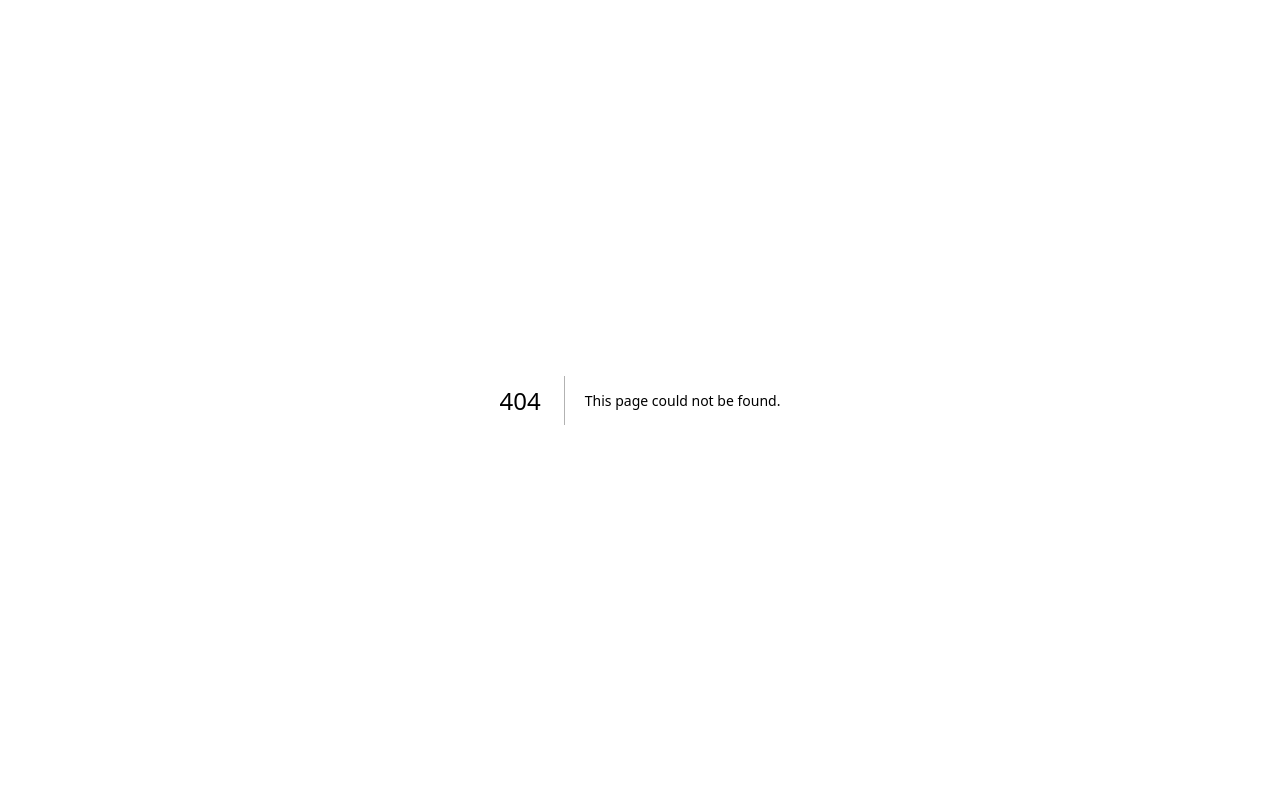
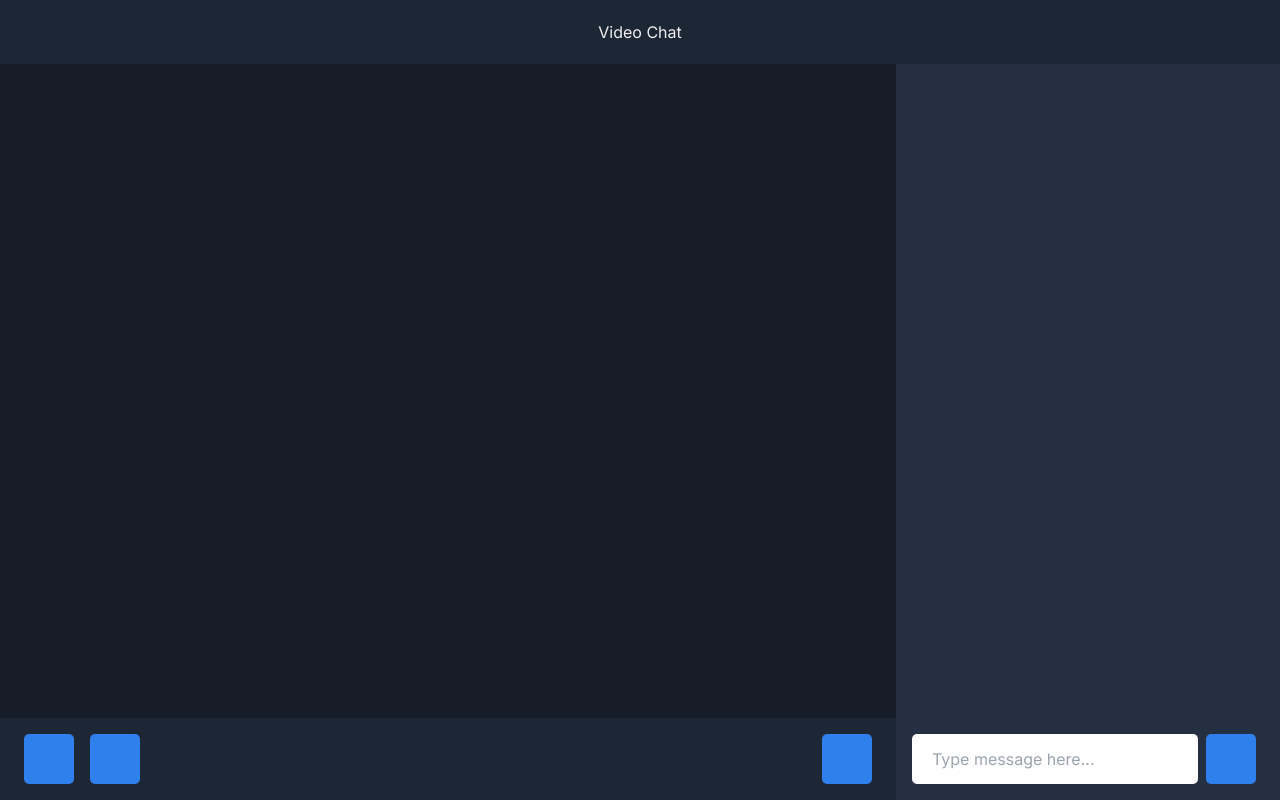
Before and after one commit to arpitnema07/debuggers-club, a Next.js app: page /mentors in a window 1280 px wide. Before the commit this address had no page. Built offline with nearby package versions, Linux system fonts and the light colour scheme.

Commit message:
add mentors

```diff
--- a/components/Hero.js
+++ b/components/Hero.js
@@ -1,4 +1,4 @@
-import React from "react";
+import React, { useEffect, useState } from "react";
 import HeroImage from "../public/images/image1.jpeg";
 import Image from "next/image";
 import { FaAngleRight } from "react-icons/fa6";
@@ -10,7 +10,29 @@ import cardImage4 from "../public/images/css.png";
 import cardImage5 from "../public/images/course1.png";
 
 import Link from "next/link";
+import axios from "axios";
+import Cookies from "js-cookie";
 const Hero = () => {
+  const accessToken = Cookies.get("accessToken");
+  const [allCources, setAllCources] = useState([]);
+
+  useEffect(() => {
+    if (accessToken) {
+      getAllCources();
+    }
+  }, []);
+
+  const getAllCources = async () => {
+    try {
+      const { data } = await axios.get("/api/courses", {
+        headers: {
+          Authorization: `Bearer ${accessToken}`,
+        },
+      });
+      console.log("data", data);
+      setAllCources(data?.courses);
+    } catch (error) {}
+  };
   return (
     <>
       <div>
@@ -52,74 +74,25 @@ const Hero = () => {
             </h2>
             <div className="grid grid-cols-2 justify-between gap-32 mx-28">
               {/* card 1 */}
-              <div className=" border-2 ">
-                <Image src={cardImage5} alt="card" className="w-full" />
-                <h2 className="text-xl font-normal p-2">
-                  This is card Heading
-                </h2>
-                <p className="p-2">
-                  Lorem ipsum dolor sit amet consectetur, adipisicing elit.
-                  Recusandae a, pariatur quo quos itaque maxime, inventore
-                  perspiciatis totam fuga
-                </p>
-                <Link href="/blogs/1" className="text-green-500 p-2">
-                  Read More
-                </Link>
-              </div>
-              {/* card 2 */}
-              <div className=" border-2 ">
-                <Image src={cardImage1} alt="card" className="w-full" />
-                <h2 className="text-xl font-normal p-2">
-                  This is card Heading
-                </h2>
-                <p className="p-2">
-                  Lorem ipsum dolor sit amet consectetur, adipisicing elit.
-                  Recusandae a, pariatur quo quos itaque maxime, inventore
-                  perspiciatis totam fuga
-                </p>
-                <button className="text-green-500 p-2">Read More</button>
-              </div>
-              {/* card 3 */}
-              <div className=" border-2 ">
-                <Image src={cardImage2} alt="card" className="w-full" />
-                <h2 className="text-xl font-normal p-2">
-                  This is card Heading
-                </h2>
-                <p className="p-2">
-                  Lorem ipsum dolor sit amet consectetur, adipisicing elit.
-                  Recusandae a, pariatur quo quos itaque maxime, inventore
-                  perspiciatis totam fuga
-                </p>
-                <button className="text-green-500 p-2">Read More</button>
-              </div>
-              {/* card 4 */}
-              <div className=" border-2 ">
-                <Image src={cardImage3} alt="card" className="w-full" />
-                <h2 className="text-xl font-normal p-2">
-                  This is card Heading
-                </h2>
-                <p className="p-2">
-                  Lorem ipsum dolor sit amet consectetur, adipisicing elit.
-                  Recusandae a, pariatur quo quos itaque maxime, inventore
-                  perspiciatis totam fuga
-                </p>
-
-                <button className="text-green-500 p-2">Read More</button>
-              </div>
-              {/* card 5 */}
-              <div className=" border-2 ">
-                <Image src={cardImage4} alt="card" className="w-full" />
-                <h2 className="text-xl font-normal p-2">
-                  This is card Heading
-                </h2>
-                <p className="p-2">
-                  Lorem ipsum dolor sit amet consectetur, adipisicing elit.
-                  Recusandae a, pariatur quo quos itaque maxime, inventore
-                  perspiciatis totam fuga
-                </p>
-
-                <button className="text-green-500 p-2">Read More</button>
-              </div>
+              {allCources?.map((data, i) => {
+                return (
+                  <div className=" border-2 ">
+                    <img
+                      src={`/${data?.image}`}
+                      alt="card"
+                      className="w-full"
+                    />
+                    <h2 className="text-xl font-normal p-2">{data?.name}</h2>
+                    <p className="p-2">{data?.shortDesc}</p>
+                    <Link
+                      href={`/courses/${data?._id}`}
+                      className="text-green-500 p-2"
+                    >
+                      Read More
+                    </Link>
+                  </div>
+                );
+              })}
             </div>
           </div>
         </div>
--- a/src/app/courses/[course]/page.js
+++ b/src/app/courses/[course]/page.js
@@ -8,6 +8,7 @@ import { useRouter, useSearchParams } from "next/navigation";
 import Reviews from "../../../../components/Reviews";
 import axios from "axios";
 import Cookies from "js-cookie";
+import Link from "next/link";
 // import cardImage from "../../../../public/images/course2.jpg";
 
 const page = (props) => {
@@ -47,9 +48,11 @@ const page = (props) => {
         <div className="flex gap-2 my-3">
           <div className="ml-auto">
             {/* <button className="text-white bg-blue-700  rounded-md py-2 px-4 ">Enroll Now</button> */}
-            <button className="text-white bg-blue-700 ml-auto rounded-md py-2 px-4 mr-4">
-              Call A Mentor
-            </button>
+            <Link href={"/mentors"}>
+              <button className="text-white bg-blue-700 ml-auto rounded-md py-2 px-4 mr-4">
+                Call A Mentor
+              </button>
+            </Link>
           </div>
         </div>
         <div className=" flex px-5 mb-6">
--- /dev/null
+++ b/src/app/mentors/page.js
@@ -0,0 +1,66 @@
+import Head from "next/head";
+import React from "react";
+import "../mentors/style.css";
+
+const page = () => {
+  return (
+    <div>
+      <Head>
+        <script src="/socket.io/socket.io.js" />
+        <script src="https://kit.fontawesome.com/c939d0e917.js"></script>
+        <script src="https://unpkg.com/peerjs@1.3.1/dist/peerjs.min.js"></script>
+      </Head>
+      <div className="header">
+        <div className="logo">
+          <div className="header__back">
+            <i className="fas fa-angle-left" />
+          </div>
+          <h3>Video Chat</h3>
+        </div>
+      </div>
+      <div className="main">
+        <div className="main__left">
+          <div className="videos__group">
+            <div id="video-grid"></div>
+          </div>
+          <div className="options">
+            <div className="options__left">
+              <div id="stopVideo" className="options__button">
+                <i className="fa fa-video-camera" />
+              </div>
+              <div id="muteButton" className="options__button">
+                <i className="fa fa-microphone" />
+              </div>
+              <div id="showChat" className="options__button">
+                <i className="fa fa-comment" />
+              </div>
+            </div>
+            <div className="options__right">
+              <div id="inviteButton" className="options__button">
+                <i className="fas fa-user-plus" />
+              </div>
+            </div>
+          </div>
+        </div>
+        <div className="main__right">
+          <div className="main__chat_window">
+            <div className="messages"></div>
+          </div>
+          <div className="main__message_container">
+            <input
+              id="chat_message"
+              type="text"
+              autoComplete="off"
+              placeholder="Type message here..."
+            />
+            <div id="send" className="options__button">
+              <i className="fa fa-plus" aria-hidden="true" />
+            </div>
+          </div>
+        </div>
+      </div>
+    </div>
+  );
+};
+
+export default page;
--- /dev/null
+++ b/src/app/mentors/style.css
@@ -0,0 +1,192 @@
+@import url("https://fonts.googleapis.com/css2?family=Poppins:wght@400;500;600&display=swap");
+
+:root {
+    --main-darklg: #1d2635;
+    --main-dark: #161d29;
+    --primary-color: #2f80ec;
+    --main-light: #eeeeee;
+    font-family: "Poppins", sans-serif;
+}
+
+* {
+    margin: 0;
+    padding: 0;
+}
+
+.header {
+    display: flex;
+    justify-content: center;
+    align-items: center;
+    height: 8vh;
+    position: relative;
+    width: 100%;
+    background-color: var(--main-darklg);
+}
+
+.logo>h3 {
+    color: var(--main-light);
+}
+
+.main {
+    overflow: hidden;
+    height: 92vh;
+    display: flex;
+}
+
+.main__left {
+    flex: 0.7;
+    display: flex;
+    flex-direction: column;
+}
+
+.videos__group {
+    flex-grow: 1;
+    display: flex;
+    justify-content: center;
+    align-items: center;
+    padding: 1rem;
+    background-color: var(--main-dark);
+}
+
+video {
+    height: 300px;
+    border-radius: 1rem;
+    margin: 0.5rem;
+    width: 400px;
+    object-fit: cover;
+    transform: rotateY(180deg);
+    -webkit-transform: rotateY(180deg);
+    -moz-transform: rotateY(180deg);
+}
+
+.options {
+    padding: 1rem;
+    display: flex;
+    background-color: var(--main-darklg);
+}
+
+.options__left {
+    display: flex;
+}
+
+.options__right {
+    margin-left: auto;
+}
+
+.options__button {
+    display: flex;
+    justify-content: center;
+    align-items: center;
+    background-color: var(--primary-color);
+    height: 50px;
+    border-radius: 5px;
+    color: var(--main-light);
+    font-size: 1.2rem;
+    width: 50px;
+    margin: 0 0.5rem;
+}
+
+.background__red {
+    background-color: #f6484a;
+}
+
+.main__right {
+    display: flex;
+    flex-direction: column;
+    flex: 0.3;
+    background-color: #242f41;
+}
+
+.main__chat_window {
+    flex-grow: 1;
+    overflow-y: scroll;
+}
+
+.main__chat_window::-webkit-scrollbar {
+    display: none;
+}
+
+.main__message_container {
+    padding: 1rem;
+    display: flex;
+    align-items: center;
+    justify-content: center;
+}
+
+.main__message_container>input {
+    height: 50px;
+    flex: 1;
+    font-size: 1rem;
+    border-radius: 5px;
+    padding-left: 20px;
+    border: none;
+}
+
+.messages {
+    display: flex;
+    flex-direction: column;
+    margin: 1.5rem;
+}
+
+.message {
+    display: flex;
+    flex-direction: column;
+}
+
+.message>b {
+    color: #eeeeee;
+    display: flex;
+    align-items: center;
+    text-transform: capitalize;
+}
+
+.message>b>i {
+    margin-right: 0.7rem;
+    font-size: 1.5rem;
+}
+
+.message>span {
+    background-color: #eeeeee;
+    margin: 1rem 0;
+    padding: 1rem;
+    border-radius: 5px;
+}
+
+#video-grid {
+    display: flex;
+    justify-content: center;
+    flex-wrap: wrap;
+}
+
+#showChat {
+    display: none;
+}
+
+.header__back {
+    display: none;
+    position: absolute;
+    font-size: 1.3rem;
+    top: 17px;
+    left: 28px;
+    color: #fff;
+}
+
+@media (max-width: 700px) {
+    .main__right {
+        display: none;
+    }
+
+    .main__left {
+        width: 100%;
+        flex: 1;
+    }
+
+    video {
+        height: auto;
+        width: 100%;
+    }
+
+    #showChat {
+        display: flex;
+    }
+}
```
